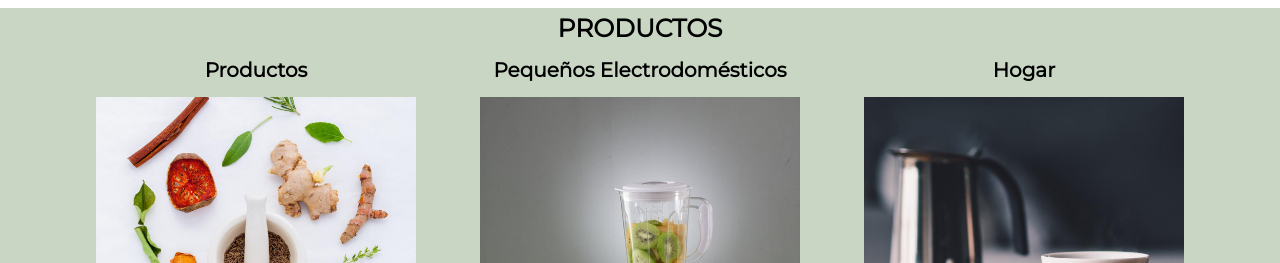
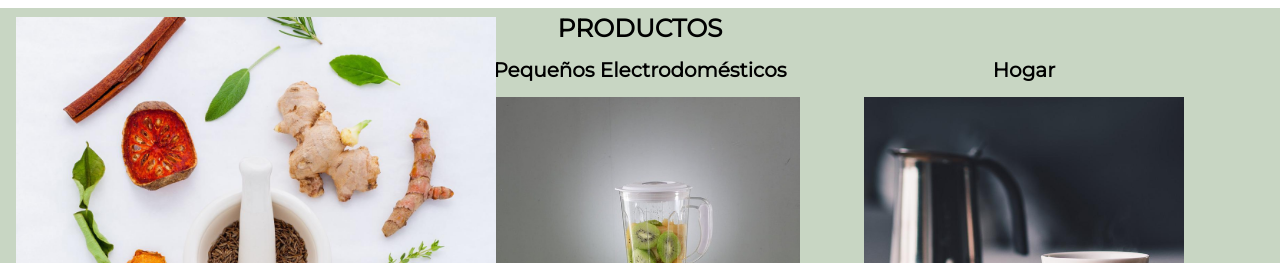
Before and after one commit to mflorenciaruartes/nutrimarket-ruartes.7, a plain HTML site: page index.html in a window 1280 px wide. In both pictures the pointer is over the link 256 px from the left and 794 px from the top of the page. Shown: the part 537-800 px from the top of the page. Drawn offline with Linux system fonts and the light colour scheme.

Commit message:
Animaciones de section a

```diff
--- a/css/style.css
+++ b/css/style.css
@@ -529,4 +529,7 @@ footer a img{
     width: 100%;
 }
 
+section a:hover{
+    transform: scale(1.5);
 }
+}
```
